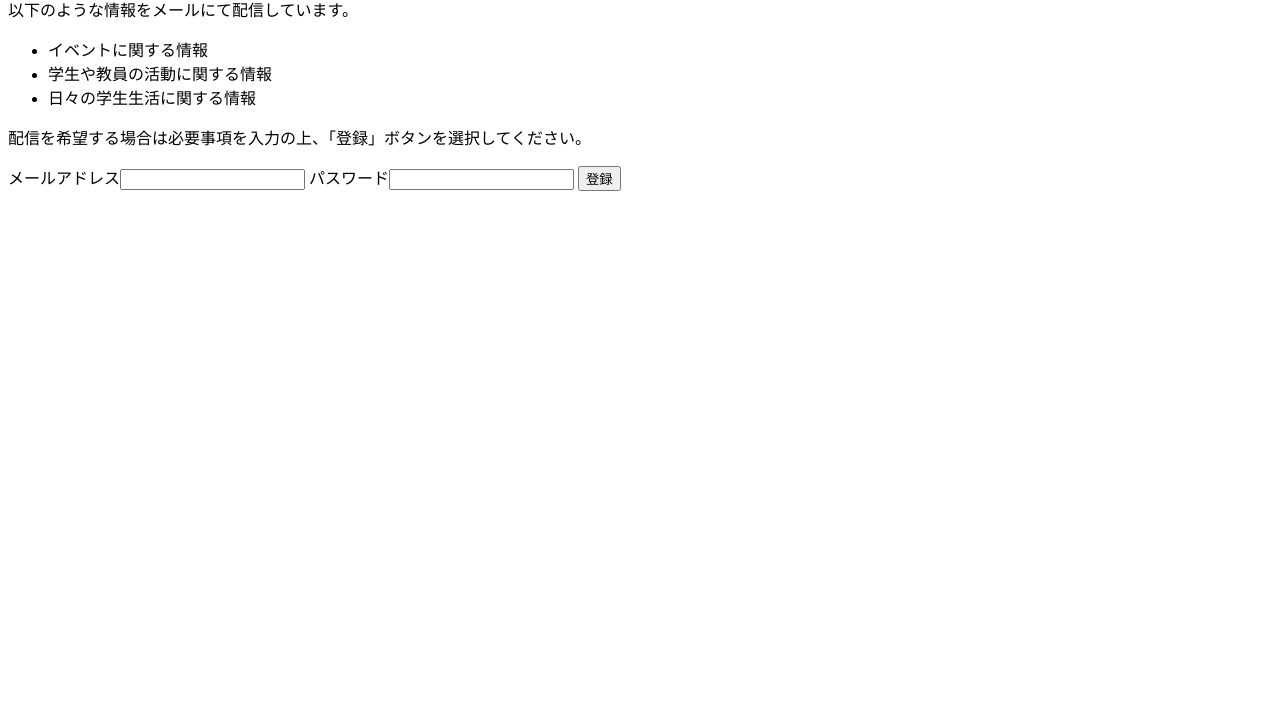
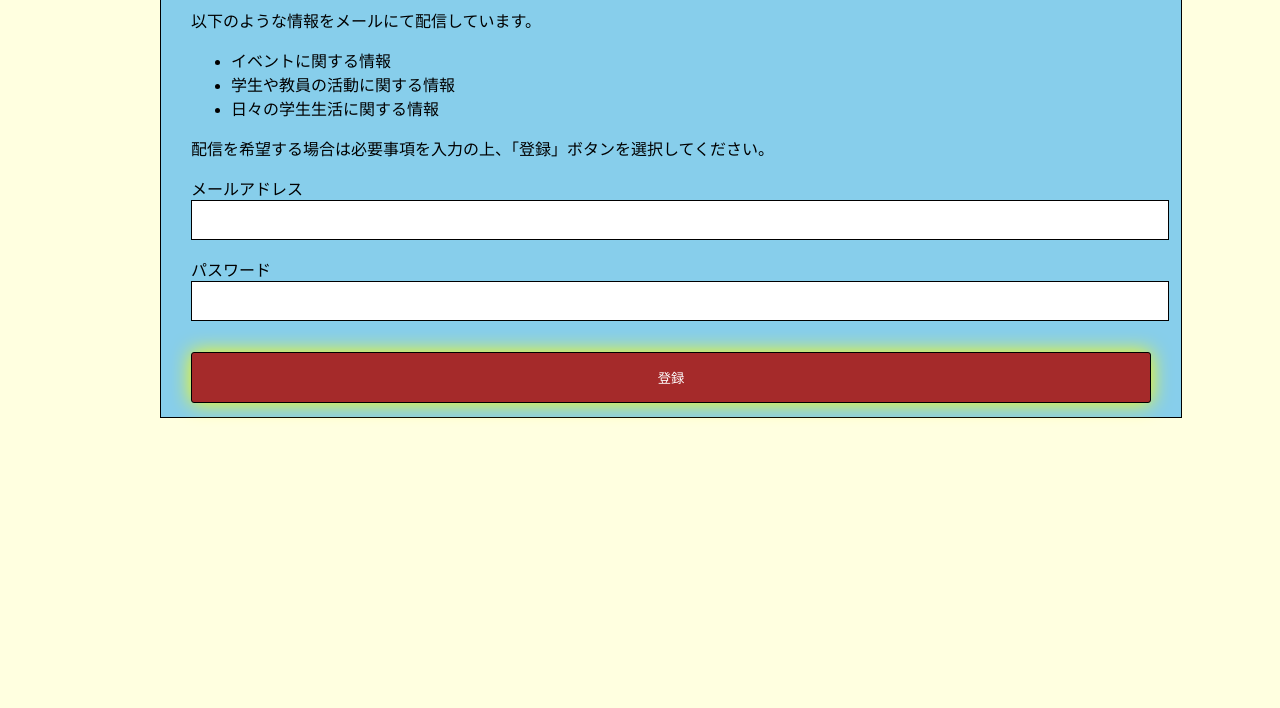
Before and after one commit to mitsuiJao/j, a plain HTML site: page 3/web/30-22126-西山颯-ウェブページの作成-実験結果.html in a window 1280 px wide. Shown: the part 92-800 px from the top of the page. Drawn offline with Linux system fonts and the light colour scheme.

Commit message:
20240606vol3

```diff
--- /dev/null
+++ b/3/web/30-22126-西山颯-Webページの作成-実験結果.css
@@ -0,0 +1,54 @@
+body {
+    background-color: lightyellow;
+}
+
+.container {
+    width: 960px;
+    margin-right: auto;
+    margin-left: auto;
+}
+
+.mail {
+    background-color: skyblue;
+    width: 960px;
+    margin: 10px auto;
+    border: 1px solid black;
+    padding: 0 30px;
+}
+
+.mail label {
+    display: block;
+    margin: 0 0 0.5em 0;
+}
+
+.mail input {
+    width: 100%;
+    margin: 0 0 0.5em 0;
+    padding: 8px;
+    border: 1px solid black;
+    font-size: 1.2em;
+}
+
+.mail button {
+    background-color: brown;
+    width: 100%;
+    margin: 1em 0;
+    padding: 15px;
+    border: 1px solid black;
+    border-radius: 3px;
+    box-shadow: 0 0 20px 0 yellow;
+    color: white;
+    outline: none;
+}
+
+.mail button:hover {
+    background-color: blue;
+    color: gold;
+    box-shadow: none;
+}
+
+.mail button:active {
+    background-color: green;
+    color: silver;
+    box-shadow: 0 0 20px 0 pink;
+}
--- a/3/web/30-22126-西山颯-ウェブページの作成-実験結果.html
+++ b/3/web/30-22126-西山颯-ウェブページの作成-実験結果.html
@@ -1,10 +1,16 @@
 <!DOCTYPE html>
 <html lang="jp">
+
 <head>
     <meta charset="UTF-8">
     <title>30-22126-西山颯-Webページの作成-実験結果</title>
+    <link rel="stylesheet" href=".sanitize.css">
+    <link rel="stylesheet" href="30-22126-西山颯-Webページの作成-実験結果.css">
 </head>
+
 <body>
+    <div class="container">
+        <div class="mail">
             <h1 align="center">メール配信</h1>
             <p>以下のような情報をメールにて配信しています。</p>
 
@@ -16,9 +22,12 @@
 
             <p>配信を希望する場合は必要事項を入力の上、「登録」ボタンを選択してください。</p>
 
-    <label for="mail">メールアドレス<input id="mail", type="email", name="mail"></label>
-    <label for="pass">パスワード<input id="pass", type="password", name="pass"></label>
+            <label for="mail">メールアドレス<input id="mail" type="email" name="mail"></label>
+            <label for="pass">パスワード<input id="pass" type="password" name="pass"></label>
 
             <button type="submit">登録</button>
+        </div>
+    </div>
 </body>
+
 </html>
--- /dev/null
+++ b/3/web/sanitize.css
@@ -0,0 +1,587 @@
+/*! sanitize.css v7.0.2 | CC0 License | github.com/csstools/sanitize.css */
+
+/* Document
+ * ========================================================================== */
+
+/**
+ * 1. Remove repeating backgrounds in all browsers (opinionated).
+ * 2. Add border box sizing in all browsers (opinionated).
+ */
+
+*,
+::before,
+::after {
+  background-repeat: no-repeat; /* 1 */
+  box-sizing: border-box; /* 2 */
+}
+
+/**
+ * 1. Add text decoration inheritance in all browsers (opinionated).
+ * 2. Add vertical alignment inheritance in all browsers (opinionated).
+ */
+
+::before,
+::after {
+  text-decoration: inherit; /* 1 */
+  vertical-align: inherit; /* 2 */
+}
+
+/**
+ * 1. Use the default cursor in all browsers (opinionated).
+ * 2. Use the default user interface font in all browsers (opinionated).
+ * 3. Correct the line height in all browsers.
+ * 4. Use a 4-space tab width in all browsers (opinionated).
+ * 5. Prevent adjustments of font size after orientation changes in
+ *    IE on Windows Phone and in iOS.
+ * 6. Breaks words to prevent overflow in all browsers (opinionated).
+ */
+
+html {
+  cursor: default; /* 1 */
+  font-family:
+    system-ui,
+    /* macOS 10.11-10.12 */ -apple-system,
+    /* Windows 6+ */ Segoe UI,
+    /* Android 4+ */ Roboto,
+    /* Ubuntu 10.10+ */ Ubuntu,
+    /* Gnome 3+ */ Cantarell,
+    /* KDE Plasma 4+ */ Oxygen,
+    /* fallback */ sans-serif,
+    /* macOS emoji */ "Apple Color Emoji",
+    /* Windows emoji */ "Segoe UI Emoji",
+    /* Windows emoji */ "Segoe UI Symbol",
+    /* Linux emoji */ "Noto Color Emoji"; /* 2 */
+
+  line-height: 1.15; /* 3 */
+  -moz-tab-size: 4; /* 4 */
+  tab-size: 4; /* 4 */
+  -ms-text-size-adjust: 100%; /* 5 */
+  -webkit-text-size-adjust: 100%; /* 5 */
+  word-break: break-word; /* 6 */
+}
+
+/* Sections
+ * ========================================================================== */
+
+/**
+ * Remove the margin in all browsers (opinionated).
+ */
+
+body {
+  margin: 0;
+}
+
+/**
+ * Correct the font size and margin on `h1` elements within `section` and
+ * `article` contexts in Chrome, Firefox, and Safari.
+ */
+
+h1 {
+  font-size: 2em;
+  margin: 0.67em 0;
+}
+
+/* Grouping content
+ * ========================================================================== */
+
+/**
+ * 1. Add the correct sizing in Firefox.
+ * 2. Show the overflow in Edge and IE.
+ */
+
+hr {
+  height: 0; /* 1 */
+  overflow: visible; /* 2 */
+}
+
+/**
+ * Add the correct display in IE.
+ */
+
+main {
+  display: block;
+}
+
+/**
+ * Remove the list style on navigation lists in all browsers (opinionated).
+ */
+
+nav ol,
+nav ul {
+  list-style: none;
+}
+
+/**
+ * 1. Use the default monospace user interface font
+ *    in all browsers (opinionated).
+ * 2. Correct the odd `em` font sizing in all browsers.
+ */
+
+pre {
+  font-family:
+    /* macOS 10.10+ */ Menlo,
+    /* Windows 6+ */ Consolas,
+    /* Android 4+ */ Roboto Mono,
+    /* Ubuntu 10.10+ */ Ubuntu Monospace,
+    /* KDE Plasma 4+ */ Oxygen Mono,
+    /* Linux/OpenOffice fallback */ Liberation Mono,
+    /* fallback */ monospace; /* 1 */
+
+  font-size: 1em; /* 2 */
+}
+
+/* Text-level semantics
+ * ========================================================================== */
+
+/**
+ * Remove the gray background on active links in IE 10.
+ */
+
+a {
+  background-color: transparent;
+}
+
+/**
+ * Add the correct text decoration in Edge, IE, Opera, and Safari.
+ */
+
+abbr[title] {
+  text-decoration: underline;
+  text-decoration: underline dotted;
+}
+
+/**
+ * Add the correct font weight in Chrome, Edge, and Safari.
+ */
+
+b,
+strong {
+  font-weight: bolder;
+}
+
+/**
+ * 1. Use the default monospace user interface font
+ *    in all browsers (opinionated).
+ * 2. Correct the odd `em` font sizing in all browsers.
+ */
+
+code,
+kbd,
+samp {
+  font-family:
+    /* macOS 10.10+ */ Menlo,
+    /* Windows 6+ */ Consolas,
+    /* Android 4+ */ Roboto Mono,
+    /* Ubuntu 10.10+ */ Ubuntu Monospace,
+    /* KDE Plasma 4+ */ Oxygen Mono,
+    /* Linux/OpenOffice fallback */ Liberation Mono,
+    /* fallback */ monospace; /* 1 */
+
+  font-size: 1em; /* 2 */
+}
+
+/**
+ * Add the correct font size in all browsers.
+ */
+
+small {
+  font-size: 80%;
+}
+
+/*
+ * Remove the text shadow on text selections in Firefox 61- (opinionated).
+ * 1. Restore the coloring undone by defining the text shadow
+ *    in all browsers (opinionated).
+ */
+
+::-moz-selection {
+  background-color: #b3d4fc; /* 1 */
+  color: #000; /* 1 */
+  text-shadow: none;
+}
+
+::selection {
+  background-color: #b3d4fc; /* 1 */
+  color: #000; /* 1 */
+  text-shadow: none;
+}
+
+/* Embedded content
+ * ========================================================================== */
+
+/*
+ * Change the alignment on media elements in all browers (opinionated).
+ */
+
+audio,
+canvas,
+iframe,
+img,
+svg,
+video {
+  vertical-align: middle;
+}
+
+/**
+ * Add the correct display in IE 9-.
+ */
+
+audio,
+video {
+  display: inline-block;
+}
+
+/**
+ * Add the correct display in iOS 4-7.
+ */
+
+audio:not([controls]) {
+  display: none;
+  height: 0;
+}
+
+/**
+ * Remove the border on images inside links in IE 10-.
+ */
+
+img {
+  border-style: none;
+}
+
+/**
+ * Change the fill color to match the text color in all browsers (opinionated).
+ */
+
+svg {
+  fill: currentColor;
+}
+
+/**
+ * Hide the overflow in IE.
+ */
+
+svg:not(:root) {
+  overflow: hidden;
+}
+
+/* Tabular data
+ * ========================================================================== */
+
+/**
+ * Collapse border spacing in all browsers (opinionated).
+ */
+
+table {
+  border-collapse: collapse;
+}
+
+/* Forms
+ * ========================================================================== */
+
+/**
+ * Inherit styling in all browsers (opinionated).
+ */
+
+button,
+input,
+select,
+textarea {
+  font-family: inherit;
+  font-size: inherit;
+  line-height: inherit;
+}
+
+/**
+ * Remove the margin in Safari.
+ */
+
+button,
+input,
+select {
+  margin: 0;
+}
+
+/**
+ * 1. Show the overflow in IE.
+ * 2. Remove the inheritance of text transform in Edge, Firefox, and IE.
+ */
+
+button {
+  overflow: visible; /* 1 */
+  text-transform: none; /* 2 */
+}
+
+/**
+ * Correct the inability to style clickable types in iOS and Safari.
+ */
+
+button,
+[type="button"],
+[type="reset"],
+[type="submit"] {
+  -webkit-appearance: button;
+}
+
+/**
+ * Correct the padding in Firefox.
+ */
+
+fieldset {
+  padding: 0.35em 0.75em 0.625em;
+}
+
+/**
+ * Show the overflow in Edge and IE.
+ */
+
+input {
+  overflow: visible;
+}
+
+/**
+ * 1. Correct the text wrapping in Edge and IE.
+ * 2. Correct the color inheritance from `fieldset` elements in IE.
+ */
+
+legend {
+  color: inherit; /* 2 */
+  display: table; /* 1 */
+  max-width: 100%; /* 1 */
+  white-space: normal; /* 1 */
+}
+
+/**
+ * 1. Add the correct display in Edge and IE.
+ * 2. Add the correct vertical alignment in Chrome, Firefox, and Opera.
+ */
+
+progress {
+  display: inline-block; /* 1 */
+  vertical-align: baseline; /* 2 */
+}
+
+/**
+ * Remove the inheritance of text transform in Firefox.
+ */
+
+select {
+  text-transform: none;
+}
+
+/**
+ * 1. Remove the margin in Firefox and Safari.
+ * 2. Remove the default vertical scrollbar in IE.
+ * 3. Change the resize direction on textareas in all browsers (opinionated).
+ */
+
+textarea {
+  margin: 0; /* 1 */
+  overflow: auto; /* 2 */
+  resize: vertical; /* 3 */
+}
+
+/**
+ * Remove the padding in IE 10-.
+ */
+
+[type="checkbox"],
+[type="radio"] {
+  padding: 0;
+}
+
+/**
+ * 1. Correct the odd appearance in Chrome and Safari.
+ * 2. Correct the outline style in Safari.
+ */
+
+[type="search"] {
+  -webkit-appearance: textfield; /* 1 */
+  outline-offset: -2px; /* 2 */
+}
+
+/**
+ * Correct the cursor style of increment and decrement buttons in Safari.
+ */
+
+::-webkit-inner-spin-button,
+::-webkit-outer-spin-button {
+  height: auto;
+}
+
+/**
+ * Correct the text style of placeholders in Chrome, Edge, and Safari.
+ */
+
+::-webkit-input-placeholder {
+  color: inherit;
+  opacity: 0.54;
+}
+
+/**
+ * Remove the inner padding in Chrome and Safari on macOS.
+ */
+
+::-webkit-search-decoration {
+  -webkit-appearance: none;
+}
+
+/**
+ * 1. Correct the inability to style clickable types in iOS and Safari.
+ * 2. Change font properties to `inherit` in Safari.
+ */
+
+::-webkit-file-upload-button {
+  -webkit-appearance: button; /* 1 */
+  font: inherit; /* 2 */
+}
+
+/**
+ * Remove the inner border and padding of focus outlines in Firefox.
+ */
+
+::-moz-focus-inner {
+  border-style: none;
+  padding: 0;
+}
+
+/**
+ * Restore the focus outline styles unset by the previous rule in Firefox.
+ */
+
+:-moz-focusring {
+  outline: 1px dotted ButtonText;
+}
+
+/* Interactive
+ * ========================================================================== */
+
+/*
+ * Add the correct display in Edge and IE.
+ */
+
+details {
+  display: block;
+}
+
+/*
+ * Add the correct styles in Edge, IE, and Safari.
+ */
+
+dialog {
+  background-color: white;
+  border: solid;
+  color: black;
+  display: block;
+  height: -moz-fit-content;
+  height: -webkit-fit-content;
+  height: fit-content;
+  left: 0;
+  margin: auto;
+  padding: 1em;
+  position: absolute;
+  right: 0;
+  width: -moz-fit-content;
+  width: -webkit-fit-content;
+  width: fit-content;
+}
+
+dialog:not([open]) {
+  display: none;
+}
+
+/*
+ * Add the correct display in all browsers.
+ */
+
+summary {
+  display: list-item;
+}
+
+/* Scripting
+ * ========================================================================== */
+
+/**
+ * Add the correct display in IE 9-.
+ */
+
+canvas {
+  display: inline-block;
+}
+
+/**
+ * Add the correct display in IE.
+ */
+
+template {
+  display: none;
+}
+
+/* User interaction
+ * ========================================================================== */
+
+/*
+ * 1. Remove the tapping delay on clickable elements
+      in all browsers (opinionated).
+ * 2. Remove the tapping delay in IE 10.
+ */
+
+a,
+area,
+button,
+input,
+label,
+select,
+summary,
+textarea,
+[tabindex] {
+  -ms-touch-action: manipulation; /* 1 */
+  touch-action: manipulation; /* 2 */
+}
+
+/**
+ * Add the correct display in IE 10-.
+ */
+
+[hidden] {
+  display: none;
+}
+
+/* Accessibility
+ * ========================================================================== */
+
+/**
+ * Change the cursor on busy elements in all browsers (opinionated).
+ */
+
+[aria-busy="true"] {
+  cursor: progress;
+}
+
+/*
+ * Change the cursor on control elements in all browsers (opinionated).
+ */
+
+[aria-controls] {
+  cursor: pointer;
+}
+
+/*
+ * Change the cursor on disabled, not-editable, or otherwise
+ * inoperable elements in all browsers (opinionated).
+ */
+
+[aria-disabled],
+[disabled] {
+  cursor: disabled;
+}
+
+/*
+ * Change the display on visually hidden accessible elements
+ * in all browsers (opinionated).
+ */
+
+[aria-hidden="false"][hidden]:not(:focus) {
+  clip: rect(0, 0, 0, 0);
+  display: inherit;
+  position: absolute;
+}
```
Also changed, not shown: 3/web/image/1.jpg (added), 3/web/image/10.jpg (added), 3/web/image/11.jpg (added), 3/web/image/12.jpg (added), 3/web/image/2.jpg (added), 3/web/image/3.jpg (added), 3/web/image/4.jpg (added), 3/web/image/5.jpg (added), 3/web/image/6.jpg (added), 3/web/image/7.jpg (added), 3/web/image/8.jpg (added), 3/web/image/9.jpg (added), 2 other files. Lines whose indentation alone changed are shown as unchanged.
